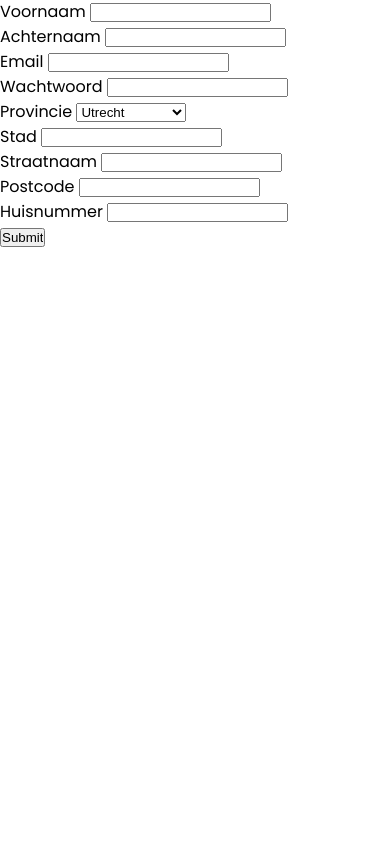
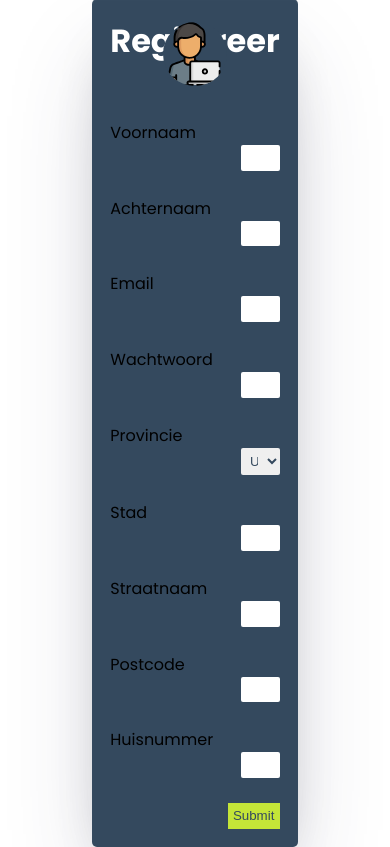
Before and after one commit to TygoHouweling/gameplayparty, a PHP site: page /view/register.php in a window 390 px wide. Shown: the part 307-1154 px from the top of the page. Before the commit the page ends 554 px from the top, so only its background shows below. Run offline with PHP 8.4, Linux system fonts and the light colour scheme; some libraries are stand-ins or nearby versions; grey boxes are pictures that could not be loaded.

Commit message:
registration styling

```diff
--- a/view/login.php
+++ b/view/login.php
@@ -20,7 +20,7 @@ include('./view/header_home.php');
         </tr>
         <tr>
             <td>
-                <h3>Login</h3>
+                <h1>Login</h1>
             </td>
         </tr>
         <tr>
--- a/view/register.php
+++ b/view/register.php
@@ -2,21 +2,54 @@
 require 'header_home.php';
 ?>
 
-<form method='POST' action='index.php?cat=auth&op=register'>
+<form class="loginForm" method='POST' action='index.php?cat=auth&op=register'>
 
+  <table>
+    <tr>
+      <td>
+        <h1>Registreer</h1>
+      </td>
+      <td>
+        <img class="loginFormImg" width="64px" height="64px" src="./view/img/icon.svg" alt="icon">
+      </td>
+    </tr>
+    <tr>
+      <td>
         <label for='user_fname'> Voornaam </label>
+      </td>
+      <td>
         <input type='text' id='user_fname' name='user_fname' roleholder='Voornaam' required><br>
-
+      </td>
+    </tr>
+    <tr>
+      <td>
         <label for='user_lname'> Achternaam </label>
+      </td>
+      <td>
         <input type='text' id='user_lname' name='user_lname' roleholder='Achternaam' required><br>
-
+      </td>
+    </tr>
+    <tr>
+      <td>
         <label for='email'> Email </label>
+      </td>
+      <td>
         <input type='text' id='email' name='email' roleholder='email' required><br>
-
+      </td>
+    </tr>
+    <tr>
+      <td>
         <label for='password'> Wachtwoord </label>
+      </td>
+      <td>
         <input type='password' id='password' name='password' roleholder='Wachtwoord' required><br>
-
+      </td>
+    </tr>
+    <tr>
+      <td>
         <label for='user_province'> Provincie </label>
+      </td>
+      <td>
         <select name="user_province" id="user_province">
           <option value="Utrecht">Utrecht</option>
           <option value="Noord-Holland">Noord-Holland</option>
@@ -31,20 +64,50 @@ require 'header_home.php';
           <option value="Noord-Brabant">Noord-Brabant</option>
           <option value="Zeeland">Zeeland</option>
         </select><br>
+      </td>
+    </tr>
+    <tr>
+      <td>
+        <label for='City'> Stad </label>
+      </td>
+      <td>
+        <input type='text' id='city' name='city' roleholder='Stad' required><br>
+      </td>
+    </tr>
+    <tr>
+      <td>
+        <label for='streetname'> Straatnaam </label>
+      </td>
+      <td>
+        <input type='text' id='streetname' name='streetname' roleholder='Straatnaam' required><br>
+      </td>
+    </tr>
+    <tr>
+      <td>
+        <label for='postal_code'> Postcode </label>
+      </td>
+      <td>
+        <input type='text' id='postal_code' name='postal_code' roleholder='Postcode'><br>
+      </td>
+    </tr>
+    <tr>
+      <td>
+        <label for='housenumber'> Huisnummer </label>
+      </td>
+      <td>
+        <input type='text' id='housenumber' name='housenumber' roleholder='Huisnummer' required><br>
+      </td>
+    </tr>
+    <tr>
+      <td></td>
+      <td>
+        <input type="submit" name="submit">
+      </td>
+    </tr>
 
-<label for='City'> Stad </label>
-<input type='text' id='city' name='city' roleholder='Stad' required><br>
 
-<label for='streetname'> Straatnaam </label>
-<input type='text' id='streetname' name='streetname' roleholder='Straatnaam' required><br>
+  </table>
 
-<label for='postal_code'> Postcode </label>
-<input type='text' id='postal_code' name='postal_code' roleholder='Postcode'><br>
-
-<label for='housenumber'> Huisnummer </label>
-<input type='text' id='housenumber' name='housenumber' roleholder='Huisnummer' required><br>
-
-<input type="submit" name="submit">
 </form>
 
 <?php
--- a/view/style/home.css
+++ b/view/style/home.css
@@ -301,10 +301,26 @@ img {
   color: rgb(145, 145, 145);
 }
 
-.loginForm table tr td h3 {
+.loginForm table tr td h1 {
   display: flex;
   justify-content:center;
   color: #FFF;
+}
+
+.loginForm table tr {
+  display: flex;
+  flex-direction: row;
+  justify-content: space-between;
+}
+.loginForm input[type=text], .loginForm select, .loginForm input[type=password] {
+  border: none;
+  border-radius: 2px;
+  width: 10vw;
+  padding: 0.4em;
+  margin-left: auto;
+  display: block;
+  color: #34495E;
+  cursor: pointer;
 }
 
 .loginForm input[type=submit]{
@@ -316,3 +332,10 @@ img {
   color: #34495E;
   cursor: pointer;
 }
+
+@media only screen and (max-width: 768px){
+  .loginForm table tr {
+    display: flex;
+    flex-direction: column;
+  }
+}
```
Lines whose indentation alone changed are shown as unchanged.
